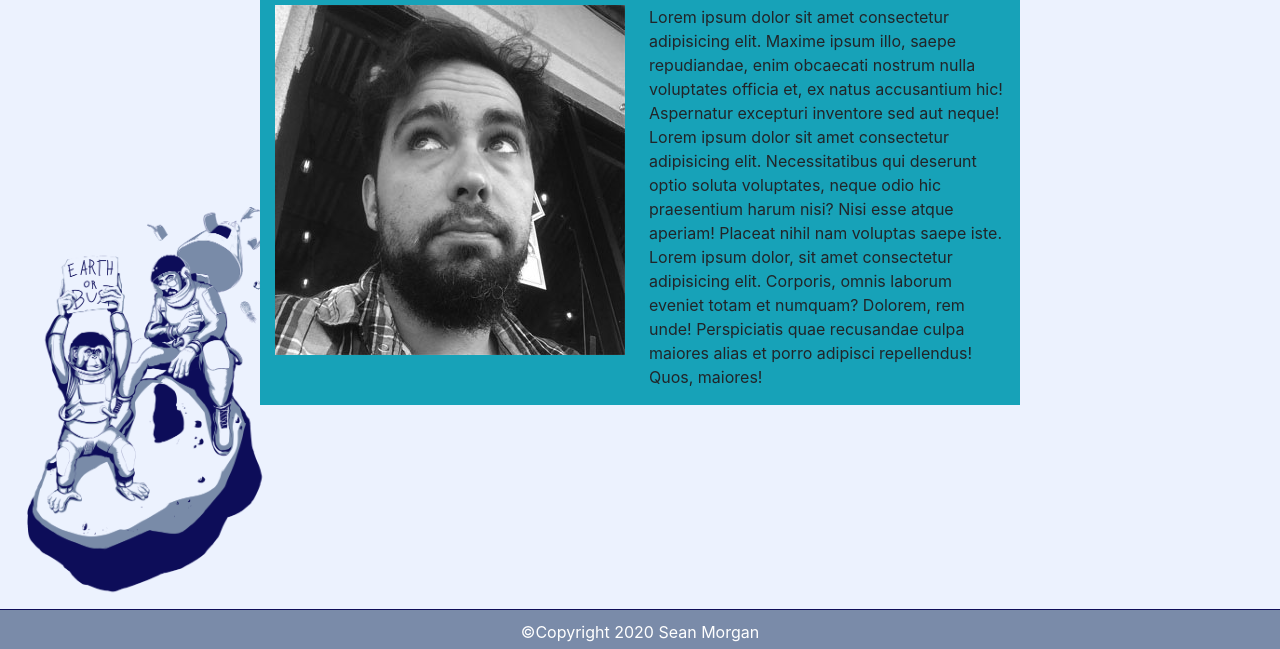
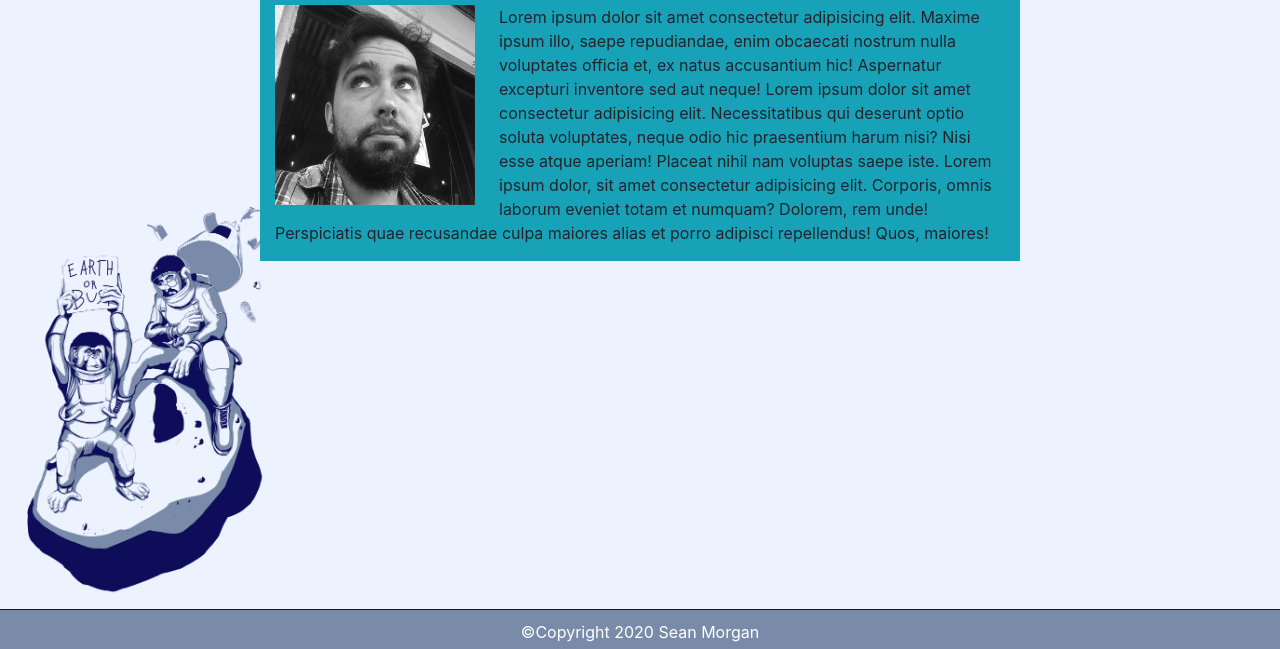
Before and after one commit to insideseanshead/Sean-Morgan-Portfolio, a plain HTML site: page index.html in a window 1280 px wide. Shown: the part 151-800 px from the top of the page. Drawn offline with nearby package versions, Linux system fonts and the light colour scheme.

Commit message:
removed img, updated index and css

```diff
--- a/index.html
+++ b/index.html
@@ -34,7 +34,7 @@
     <main class="container about">
 
         <div class="row">
-          <div class="col-lg-8 offset-lg-2 col-md-10 offset-md-1 col-sm-12 my-5 bg-info">
+          <div class="col-lg-8 offset-lg-2 col-md-10 offset-md-1 col-sm my-5 bg-info">
             <div class="row">
               <div class="col-12">
                 <h2>About Me</h2>
@@ -42,28 +42,12 @@
             </div><!--end row-->
             <div class="row">
               <div class="col-12">
-                <img src="image/profile.jpg" class= "float-left mr-4">
+                <img src="image/profile.jpg" class= "float-left mr-4 img-fluid">
                 <p >Lorem ipsum dolor sit amet consectetur adipisicing elit. Maxime ipsum illo, saepe repudiandae, enim obcaecati nostrum nulla voluptates officia et, ex natus accusantium hic! Aspernatur excepturi inventore sed aut neque! Lorem ipsum dolor sit amet consectetur adipisicing elit. Necessitatibus qui deserunt optio soluta voluptates, neque odio hic praesentium harum nisi? Nisi esse atque aperiam! Placeat nihil nam voluptas saepe iste. Lorem ipsum dolor, sit amet consectetur adipisicing elit. Corporis, omnis laborum eveniet totam et numquam? Dolorem, rem unde! Perspiciatis quae recusandae culpa maiores alias et porro adipisci repellendus! Quos, maiores!</p>
               </div><!--end col-->
             </div><!--end row-->
           </div><!--end col-->
         </div><!--end row-->
-
-
-        <!-- <div class="row">
-          <div class="col-12">
-            <div class="row">
-              <div class ="col-lg-8 md-9 sm">
-
-                <div class="col-12">
-                <img src="image/profile.jpg" class="profilePic img-fluid" align="left">
-                <p class="profileText" >Lorem ipsum dolor sit amet consectetur adipisicing elit. Maxime ipsum illo, saepe repudiandae, enim obcaecati nostrum nulla voluptates officia et, ex natus accusantium hic! Aspernatur excepturi inventore sed aut neque! Lorem ipsum dolor sit amet consectetur adipisicing elit. Necessitatibus qui deserunt optio soluta voluptates, neque odio hic praesentium harum nisi? Nisi esse atque aperiam! Placeat nihil nam voluptas saepe iste. Lorem ipsum dolor, sit amet consectetur adipisicing elit. Corporis, omnis laborum eveniet totam et numquam? Dolorem, rem unde! Perspiciatis quae recusandae culpa maiores alias et porro adipisci repellendus! Quos, maiores!</p>
-                </div>
-              </div>
-            </div>
-
-          </div>
-        </div> -->
     </main><!-- End Container -->
 
 
--- a/style.css
+++ b/style.css
@@ -21,8 +21,9 @@ header {
     border-bottom: 5px solid #7A8BA9;
 }
 
-.profilePic{
-    border-radius: 10px;
+.about img {
+    width: 200px;
+    margin-bottom: 0px;
 }
 
 /* Portfolio images */
```
Also changed, not shown: image/missing_cleavland_2.jpg (deleted).
